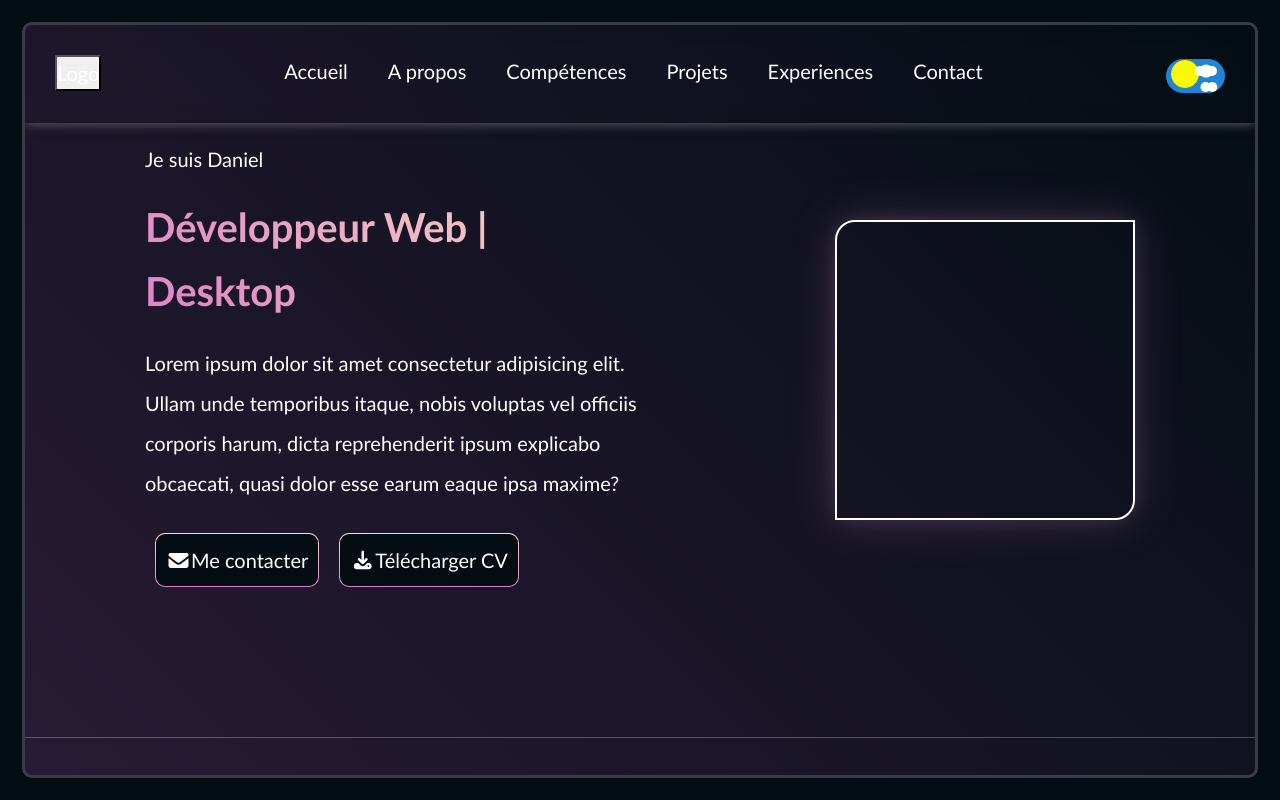
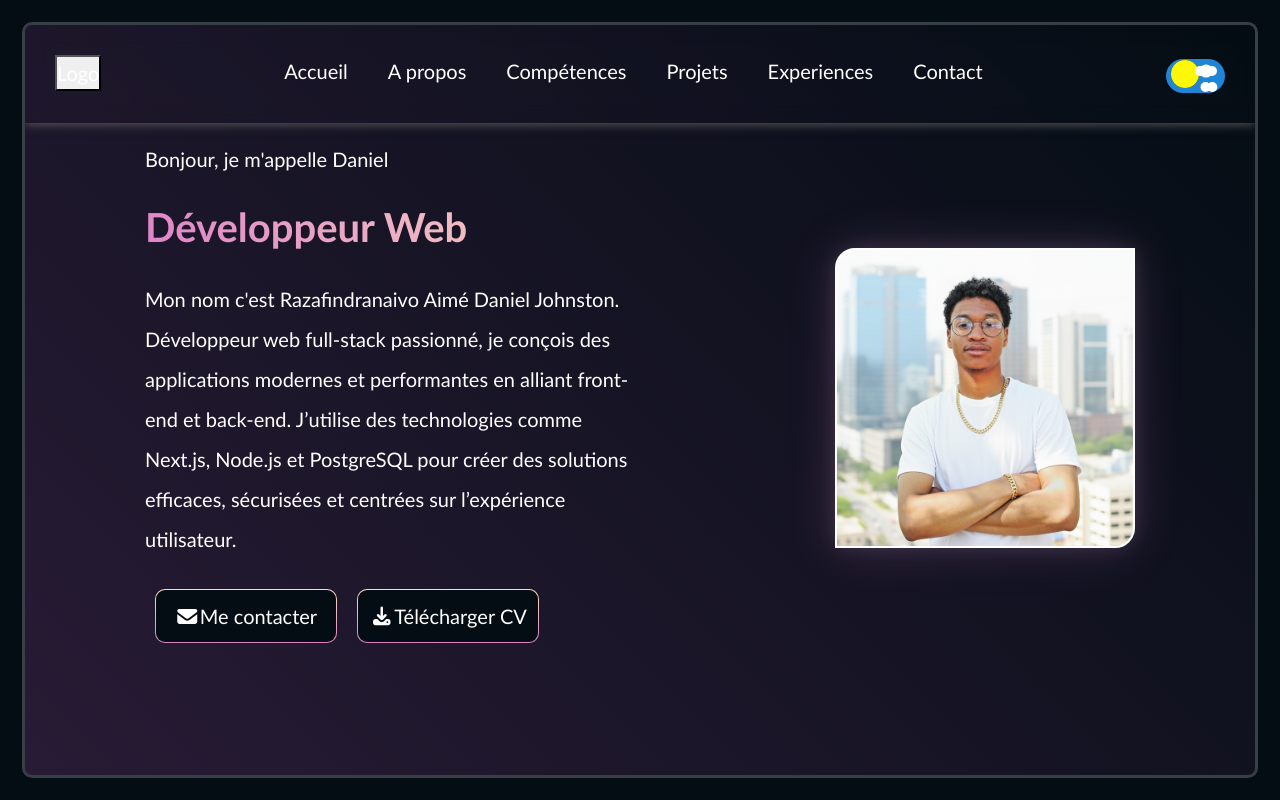
Before and after one commit to Daniel0455/portfolio_daniel, a Next.js app in the folder frontend/: page / in a window 1280 px wide. Built offline with nearby package versions, Linux system fonts and the light colour scheme.

Commit message:
Ajout des vrai information dans le composant profil

```diff
--- a/frontend/components/Profil.tsx
+++ b/frontend/components/Profil.tsx
@@ -7,12 +7,12 @@ export default function Profil(){
         <>
         <div className="containerProfil">
             <div className="containerDescProfil">
-                <p>Je suis Daniel</p>
-                <p className="profetionProfil">Développeur Web | Desktop</p>
-                <p className="descProfil">Lorem ipsum dolor sit amet consectetur adipisicing elit. Ullam unde temporibus itaque, nobis voluptas vel officiis corporis harum, dicta reprehenderit ipsum explicabo obcaecati, quasi dolor esse earum eaque ipsa maxime?</p>
+                <p>Bonjour, je m'appelle Daniel</p>
+                <p className="profetionProfil">Développeur Web</p>
+                <p className="descProfil">Mon nom c'est Razafindranaivo Aimé Daniel Johnston. Développeur web full-stack passionné, je conçois des applications modernes et performantes en alliant front-end et back-end. J’utilise des technologies comme Next.js, Node.js et PostgreSQL pour créer des solutions efficaces, sécurisées et centrées sur l’expérience utilisateur.</p>
                 <div className="containerButtonsProfil">
                     {buttons.map((btn) =>(
-                        <div key={btn.label} className="btnRadius"><button> <i className={btn.icon}></i>{btn.label}</button></div>
+                        <div key={btn.label} className="btnRadius"><button className="buttonProfile"> <i className={btn.icon}></i>{btn.label}</button></div>
                     ))}
                 </div>
             </div>
--- a/frontend/styles/globals.css
+++ b/frontend/styles/globals.css
@@ -99,6 +99,9 @@ body
   margin: 10px;
   width: fit-content;
 }
+.buttonProfile{
+  width:180px;
+}
 .containerPdpProfil
 {
   width: 300px;
@@ -106,6 +109,9 @@ body
   border: 2px solid ;
   z-index: -1;
   border-radius: 20px 0px 20px 0px;
+  background-image: url("../img/pdp.png");
+  background-size: cover;
+  background-repeat: no-repeat;
   box-shadow: 0px 0px 20px 0px rgba(255, 255, 255, 0.1), 0px 0px 50px 0px rgb(220, 130, 201, 0.2);
 }
 .containerButtonsProfil
```
Also changed, not shown: frontend/img/pdp.png (added).
